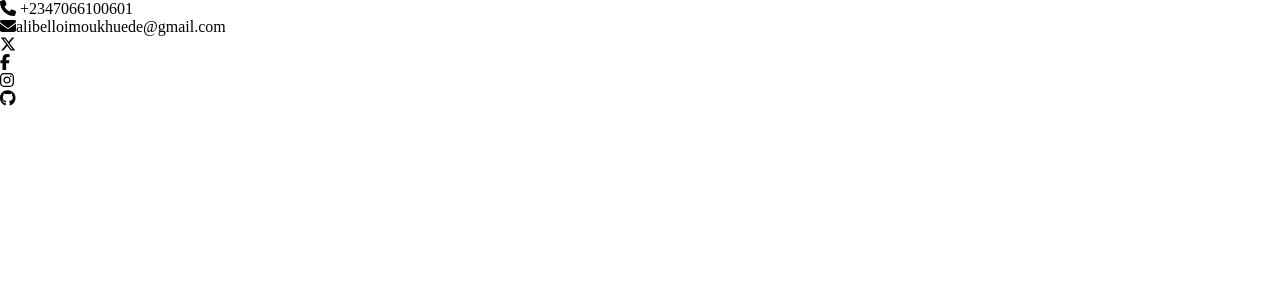
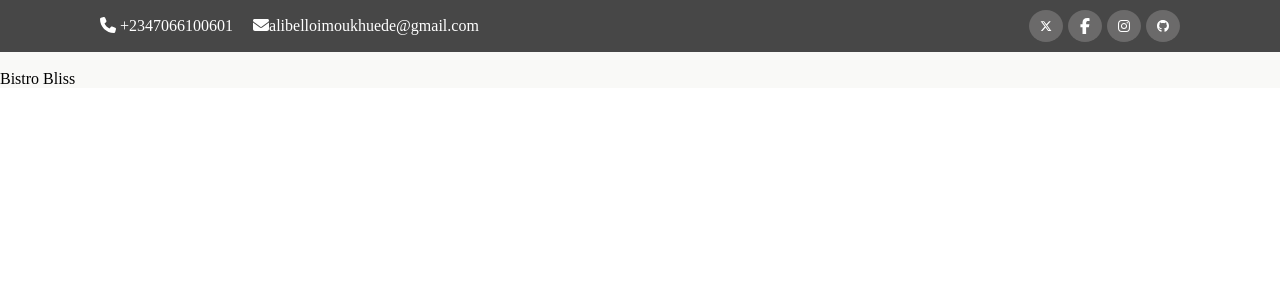
Before and after one commit to devalibello/tasty-food, a React (Create React App) app: page / in a window 1280 px wide. Shown: the top 300 px of the page. Built offline with nearby package versions, Linux system fonts and the light colour scheme.

Commit message:
Add UpperNav

```diff
--- a/src/components/Homepage/Navbar.js
+++ b/src/components/Homepage/Navbar.js
@@ -1,4 +1,5 @@
 import React from 'react';
+import '../../styles/Navbar.css';
 import { FontAwesomeIcon } from '@fortawesome/react-fontawesome'
 import { faEnvelope,faPhone } from '@fortawesome/free-solid-svg-icons'
 import { faXTwitter,faFacebookF,faInstagram,faGithub } from '@fortawesome/free-brands-svg-icons'
@@ -6,22 +7,28 @@ import { faXTwitter,faFacebookF,faInstagram,faGithub } from '@fortawesome/free-b
 
 const Navbar = () => (
 <section className="nav-section">
-    <div className="contact-section">
-        <ul className="contact-list">
-            <li><span className="phone"><FontAwesomeIcon icon={faPhone} /></span> +2347066100601</li>
-            <li><span className="mail"><FontAwesomeIcon icon={faEnvelope} /></span>alibelloimoukhuede@gmail.com</li>
-        </ul>
-        <ul className="social-list">
-            <li className="twitter"><FontAwesomeIcon icon={faXTwitter} /></li>
-            <li className="facebook"><FontAwesomeIcon icon={faFacebookF} /></li>
-            <li className="instagram"><FontAwesomeIcon icon={faInstagram} /></li>
-            <li className="github"><FontAwesomeIcon icon={faGithub} /></li>
+    <div className="upper-nav">
+        <ul className="contact-section">
+            <span className="contact-list">
+                <li className="phone"><span ><FontAwesomeIcon icon={faPhone} /></span> +2347066100601</li>
+                <li className="mail"><span ><FontAwesomeIcon icon={faEnvelope} /></span>alibelloimoukhuede@gmail.com</li>
+            </span>
+            <span className="social-list">
+                <li className="social"><FontAwesomeIcon icon={faXTwitter} className='social-icons'/></li>
+                <li className="social"><FontAwesomeIcon icon={faFacebookF} className='social-icons'/></li>
+                <li className="social"><FontAwesomeIcon icon={faInstagram} className='social-icons'/></li>
+                <li className="social"><FontAwesomeIcon icon={faGithub} className='social-icons'/></li>
+            </span>
         </ul>
     </div>
     <div className="menu-section">
-        <div className="logo-section"></div>
-        <div className="menu-list"></div>
-        <div className="book-a-table"></div>
+        <span className="logo-section">
+            <img src="" alt="" className="company-logo" />
+            <div className="company-name">Bistro Bliss</div>
+        </span>
+        <span className="menu-list">
+
+        </span>
     </div>
 </section>
 );
--- a/src/styles/Navbar.css
+++ b/src/styles/Navbar.css
@@ -0,0 +1,36 @@
+.contact-list {
+    display: flex;
+    gap: 20px;
+    margin-right: auto;
+
+}
+
+.upper-nav {
+    padding: 10px 100px 10px 100px;
+    background-color: #474747;
+    color: white;
+}
+
+.contact-section {
+    display: flex;
+    align-items: center;
+}
+
+.social-list {
+    display: flex;
+    gap: 5px;
+}
+
+.menu-section {
+    background-color: #F9F9F7;
+}
+
+.social {
+    background-color: #6b6a6a;
+    border-radius: 100%;
+    padding: 8px 11px 6px 11px;
+}
+
+.social-icons {
+    width: 12px;
+}
```
